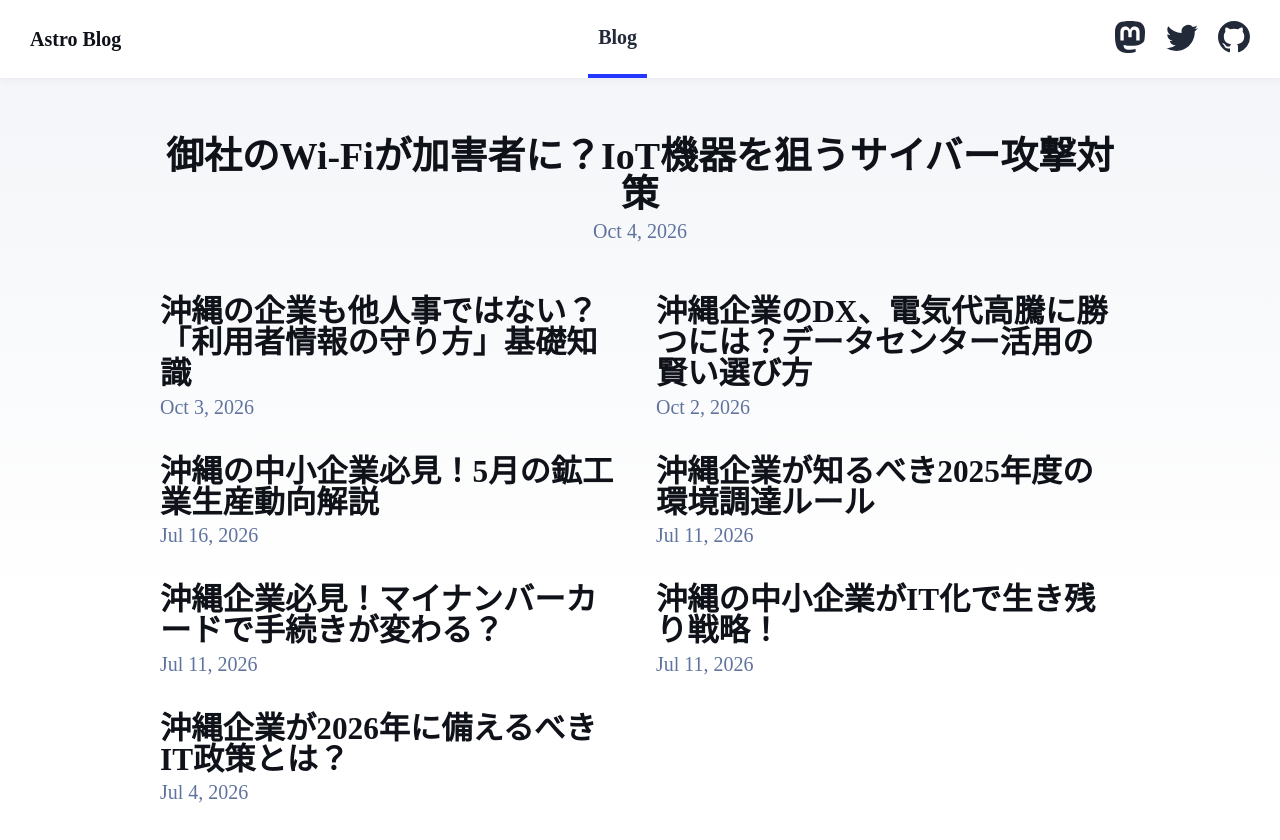
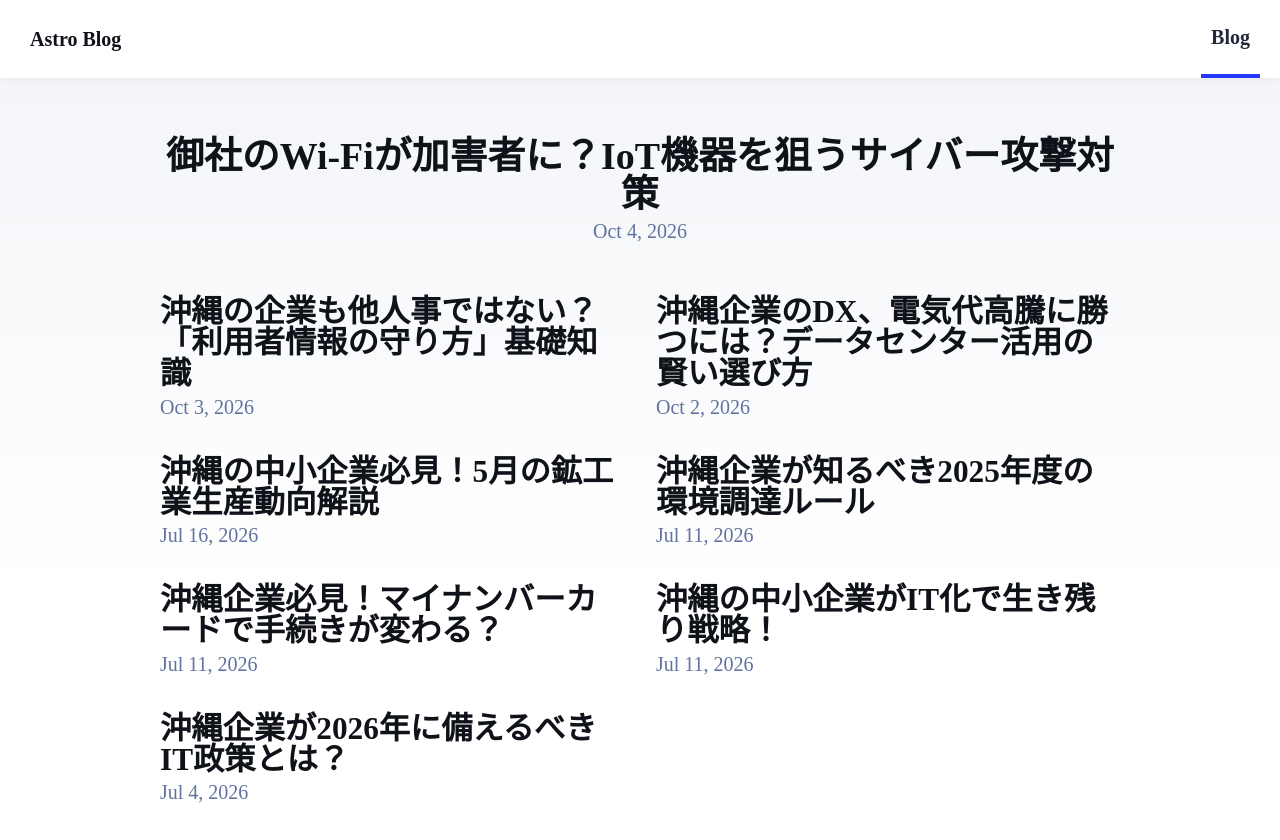
Before and after one commit to mailagent0001/A-Zent_blog, an Astro site: page /blog in a window 1280 px wide. Built offline with nearby package versions, Linux system fonts and the light colour scheme; Astro itself is replaced by a stand-in of ours.

Commit message:
ヘッダー右上のSNSアイコン3つを削除しました。
Co-authored-by: mailagent0001 <mailagent0001@users.noreply.github.com>

```diff
--- a/src/components/Header.astro
+++ b/src/components/Header.astro
@@ -7,35 +7,6 @@ import HeaderLink from './HeaderLink.astro';
 		<h2><a href="/blog">{SITE_TITLE}</a></h2>
 		<div class="internal-links">
 			<HeaderLink href="/blog">Blog</HeaderLink>
-		</div>
-		<div class="social-links">
-			<a href="https://m.webtoo.ls/@astro" target="_blank">
-				<span class="sr-only">Follow Astro on Mastodon</span>
-				<svg viewBox="0 0 16 16" aria-hidden="true" width="32" height="32"
-					><path
-						fill="currentColor"
-						d="M11.19 12.195c2.016-.24 3.77-1.475 3.99-2.603.348-1.778.32-4.339.32-4.339 0-3.47-2.286-4.488-2.286-4.488C12.062.238 10.083.017 8.027 0h-.05C5.92.017 3.942.238 2.79.765c0 0-2.285 1.017-2.285 4.488l-.002.662c-.004.64-.007 1.35.011 2.091.083 3.394.626 6.74 3.78 7.57 1.454.383 2.703.463 3.709.408 1.823-.1 2.847-.647 2.847-.647l-.06-1.317s-1.303.41-2.767.36c-1.45-.05-2.98-.156-3.215-1.928a3.614 3.614 0 0 1-.033-.496s1.424.346 3.228.428c1.103.05 2.137-.064 3.188-.189zm1.613-2.47H11.13v-4.08c0-.859-.364-1.295-1.091-1.295-.804 0-1.207.517-1.207 1.541v2.233H7.168V5.89c0-1.024-.403-1.541-1.207-1.541-.727 0-1.091.436-1.091 1.296v4.079H3.197V5.522c0-.859.22-1.541.66-2.046.456-.505 1.052-.764 1.793-.764.856 0 1.504.328 1.933.983L8 4.39l.417-.695c.429-.655 1.077-.983 1.934-.983.74 0 1.336.259 1.791.764.442.505.661 1.187.661 2.046v4.203z"
-					></path></svg
-				>
-			</a>
-			<a href="https://twitter.com/astrodotbuild" target="_blank">
-				<span class="sr-only">Follow Astro on Twitter</span>
-				<svg viewBox="0 0 16 16" aria-hidden="true" width="32" height="32"
-					><path
-						fill="currentColor"
-						d="M5.026 15c6.038 0 9.341-5.003 9.341-9.334 0-.14 0-.282-.006-.422A6.685 6.685 0 0 0 16 3.542a6.658 6.658 0 0 1-1.889.518 3.301 3.301 0 0 0 1.447-1.817 6.533 6.533 0 0 1-2.087.793A3.286 3.286 0 0 0 7.875 6.03a9.325 9.325 0 0 1-6.767-3.429 3.289 3.289 0 0 0 1.018 4.382A3.323 3.323 0 0 1 .64 6.575v.045a3.288 3.288 0 0 0 2.632 3.218 3.203 3.203 0 0 1-.865.115 3.23 3.23 0 0 1-.614-.057 3.283 3.283 0 0 0 3.067 2.277A6.588 6.588 0 0 1 .78 13.58a6.32 6.32 0 0 1-.78-.045A9.344 9.344 0 0 0 5.026 15z"
-					></path></svg
-				>
-			</a>
-			<a href="https://github.com/withastro/astro" target="_blank">
-				<span class="sr-only">Go to Astro's GitHub repo</span>
-				<svg viewBox="0 0 16 16" aria-hidden="true" width="32" height="32"
-					><path
-						fill="currentColor"
-						d="M8 0C3.58 0 0 3.58 0 8c0 3.54 2.29 6.53 5.47 7.59.4.07.55-.17.55-.38 0-.19-.01-.82-.01-1.49-2.01.37-2.53-.49-2.69-.94-.09-.23-.48-.94-.82-1.13-.28-.15-.68-.52-.01-.53.63-.01 1.08.58 1.23.82.72 1.21 1.87.87 2.33.66.07-.52.28-.87.51-1.07-1.78-.2-3.64-.89-3.64-3.95 0-.87.31-1.59.82-2.15-.08-.2-.36-1.02.08-2.12 0 0 .67-.21 2.2.82.64-.18 1.32-.27 2-.27.68 0 1.36.09 2 .27 1.53-1.04 2.2-.82 2.2-.82.44 1.1.16 1.92.08 2.12.51.56.82 1.27.82 2.15 0 3.07-1.87 3.75-3.65 3.95.29.25.54.73.54 1.48 0 1.07-.01 1.93-.01 2.2 0 .21.15.46.55.38A8.012 8.012 0 0 0 16 8c0-4.42-3.58-8-8-8z"
-					></path></svg
-				>
-			</a>
 		</div>
 	</nav>
 </header>
@@ -69,13 +40,4 @@ import HeaderLink from './HeaderLink.astro';
 		text-decoration: none;
 		border-bottom-color: var(--accent);
 	}
-	.social-links,
-	.social-links a {
-		display: flex;
-	}
-	@media (max-width: 720px) {
-		.social-links {
-			display: none;
-		}
-	}
 </style>
```
